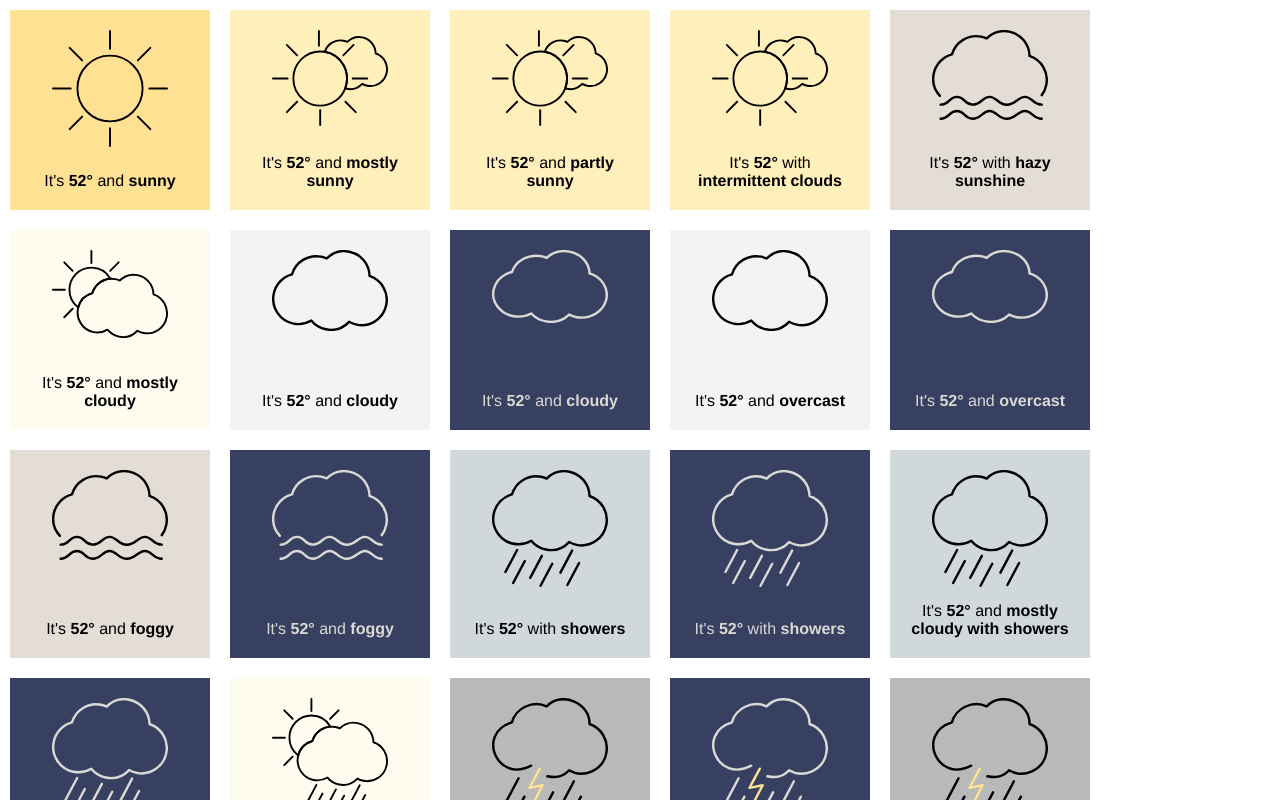
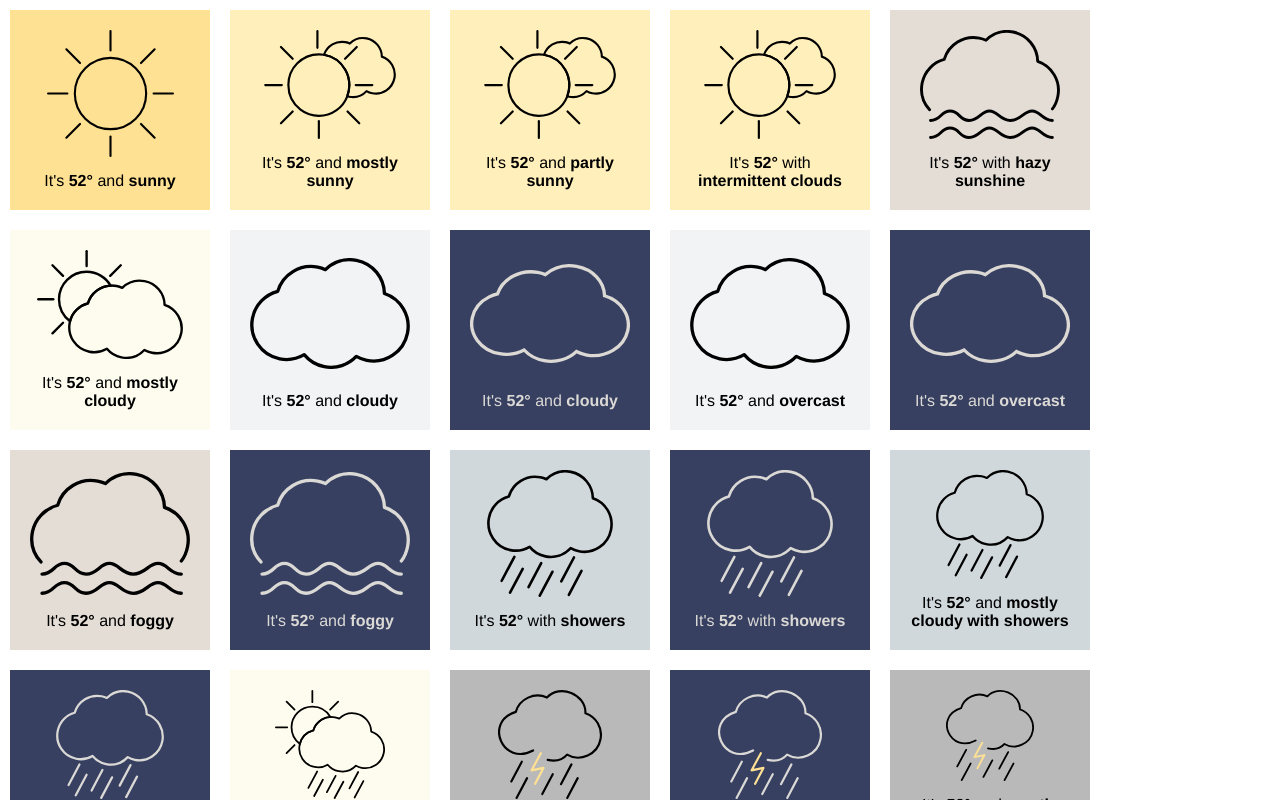
Before and after one commit to jennifer-bowser/weather-web-app, a React (Vite) app: page / in a window 1280 px wide. Shown: the top 800 px of the page. Built offline with nearby package versions, Linux system fonts and the light colour scheme.

Commit message:
adds WeatherIcon

```diff
--- /dev/null
+++ b/src/components/WeatherIcon/WeatherIcon.css
@@ -0,0 +1,14 @@
+.WeatherIcon{
+    display: flex;
+    justify-content: center;
+    align-items: center;
+    width: 100%;
+    flex: 1;
+    overflow: auto;
+}
+
+.WeatherIcon img{
+    max-width: 100%;
+    max-height: 100%;
+    object-fit: contain;
+}
--- /dev/null
+++ b/src/components/WeatherIcon/WeatherIcon.jsx
@@ -0,0 +1,9 @@
+import "./WeatherIcon.css";
+
+export default function WeatherIcon({iconSrc}){
+    return(
+        <div className="WeatherIcon">
+            <img src={iconSrc}/>
+        </div>
+    )
+}
--- a/src/components/WeatherTile/WeatherTile.css
+++ b/src/components/WeatherTile/WeatherTile.css
@@ -1,6 +1,6 @@
 .WeatherTile {
     width: 200px;
-    aspect-ratio: 1 / 1;
+    max-height: 200px;
     padding: 20px;
     display: flex;
     flex-direction: column;
@@ -8,10 +8,6 @@
     align-items: center;
     text-align: center;
     margin: 10px;
-}
-
-.WeatherTile img {
-    width: 73%;
 }
 
 .WeatherTile p {
--- a/src/components/WeatherTile/WeatherTile.jsx
+++ b/src/components/WeatherTile/WeatherTile.jsx
@@ -1,4 +1,5 @@
 import getCondition from "../../util/conditions";
+import WeatherIcon from "../WeatherIcon/WeatherIcon";
 import "./WeatherTile.css";
 
 export default function WeatherTile({ id }) {
@@ -8,8 +9,8 @@ export default function WeatherTile({ id }) {
     if (condition && condition.getIcon(condition.IS_DAY)) {
         tiles.push(
             <div className="WeatherTile" style={{ backgroundColor: condition.getColor() }} key={`${id}-day`}>
-                <img src={condition.getIcon()} />
-                <p style={{ color: condition.getTextColor() }}>It's <span class="Bold">52&deg;</span> {condition.getLinkingWord()} <span class="Bold">{condition.getText()}</span></p>
+                <WeatherIcon iconSrc={condition.getIcon()} />
+                <p style={{ color: condition.getTextColor() }}>It's <span className="Bold">52&deg;</span> {condition.getLinkingWord()} <span className="Bold">{condition.getText()}</span></p>
             </div>
         );
     }
@@ -17,8 +18,8 @@ export default function WeatherTile({ id }) {
     if (condition && condition.getIcon(!condition.IS_DAY)) {
         tiles.push(
             <div className="WeatherTile" style={{ backgroundColor: condition.getColor(!condition.IS_DAY) }} key={`${id}-night`}>
-                <img src={condition.getIcon(!condition.IS_DAY)} />
-                <p style={{ color: condition.getTextColor(!condition.IS_DAY) }}>It's <span class="Bold">52&deg;</span> {condition.getLinkingWord()} <span class="Bold">{condition.getText()}</span></p>
+                <WeatherIcon iconSrc={condition.getIcon(!condition.IS_DAY)} />
+                <p style={{ color: condition.getTextColor(!condition.IS_DAY) }}>It's <span className="Bold">52&deg;</span> {condition.getLinkingWord()} <span className="Bold">{condition.getText()}</span></p>
             </div>
         );
     }
--- a/src/util/conditions.js
+++ b/src/util/conditions.js
@@ -36,7 +36,7 @@ import sleet_night from "../assets/weather_icons/sleet_night.svg";
 import wind_day from "../assets/weather_icons/wind_day.svg";
 import wind_night from "../assets/weather_icons/wind_night.svg";
 
-class Condition {
+export class Condition {
     IS_DAY = true;
 
     constructor(text, dayIcon, nightIcon, dayColor, linkingWord) {
```
